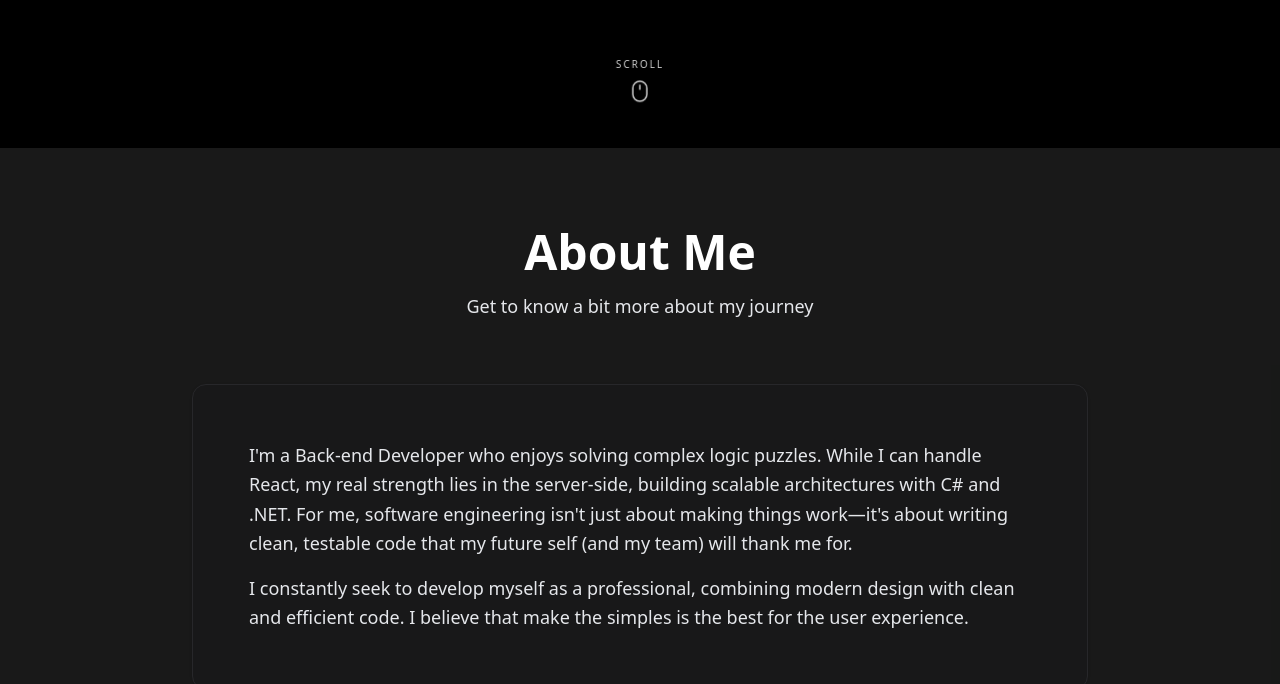
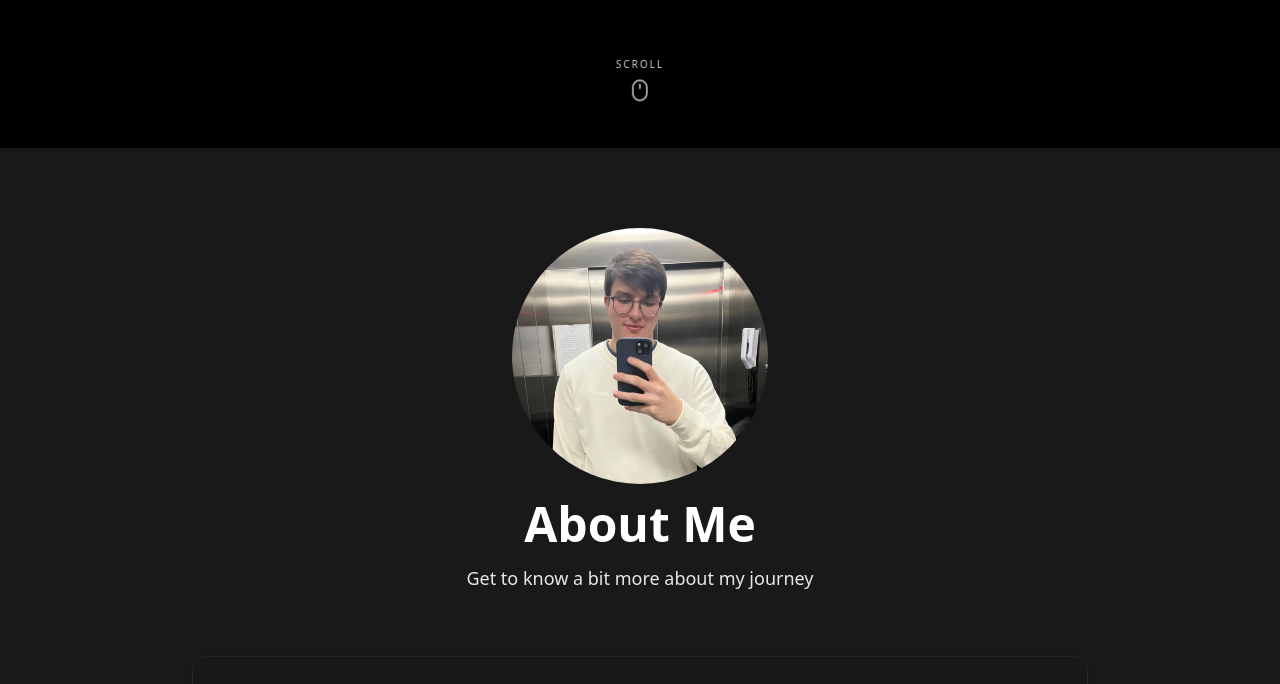
Before and after one commit to estevaolelis/portfolio-estevao, a Next.js app: page / in a window 1280 px wide. Shown: the part 652-1336 px from the top of the page. Built offline with nearby package versions, Linux system fonts and the light colour scheme.

Commit message:
Coloquei uma foto e robots

```diff
--- a/components/about.tsx
+++ b/components/about.tsx
@@ -6,6 +6,9 @@ const About = () => {
     <section id="about" className="py-20 px-4 bg-secondary/10">
       <div className="container mx-auto max-w-4xl">
         <div className="text-center space-y-4 mb-16 animate-fade-in">
+          <div className="w-64 h-64 rounded-full overflow-hidden mx-auto">
+            <img src="/eu.jpg" alt="Estevão Lelis's photo" />
+          </div>
           <h2 className="text-4xl md:text-5xl font-bold text-white">About Me</h2>
           <p className="text-gray-200 text-lg">
             Get to know a bit more about my journey
```
Also changed, not shown: public/eu.jpg (added), public/robots.txt (added).
